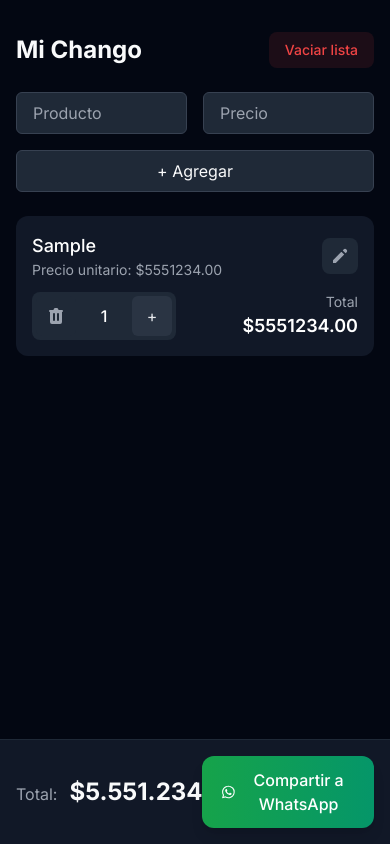
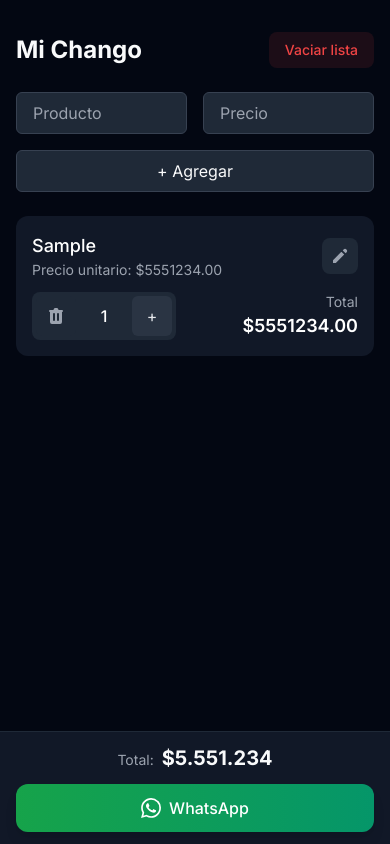
Before and after one commit to nylzen/easy-total, a Next.js app: page / in a window 390 px wide. Both pictures are taken after typing "Sample", "5551234" into the empty fields and a click on the button "+ Agregar". Built offline with nearby package versions, Linux system fonts and the light colour scheme.

Commit message:
feat: Update sharing functionality to copy messages to clipboard before sharing on WhatsApp

```diff
--- a/src/components/Form/Form.jsx
+++ b/src/components/Form/Form.jsx
@@ -81,26 +81,32 @@ export const Form = () => {
       );
       console.log("Generated categorized message:", categorizedMessage);
 
-      // Compartir a WhatsApp
+      // Primero copiar al portapapeles
+      await navigator.clipboard.writeText(categorizedMessage);
+
+      // Luego compartir a WhatsApp
       const whatsappUrl = `https://wa.me/?text=${encodeURIComponent(
         categorizedMessage
       )}`;
       window.open(whatsappUrl, "_blank");
 
       setIsCategoryModalOpen(false);
-      toast.success("Lista categorizada y compartida a WhatsApp 🎉");
+      toast.success("Lista categorizada, copiada al portapapeles y compartida a WhatsApp 🎉");
     } catch (error) {
       console.error("Error al categorizar productos:", error);
 
       // Fallback: compartir sin categorizar
       const message = generateMessage();
       try {
+        // Copiar al portapapeles el mensaje simple
+        await navigator.clipboard.writeText(message);
+
         const whatsappUrl = `https://wa.me/?text=${encodeURIComponent(
           message
         )}`;
         window.open(whatsappUrl, "_blank");
         setIsCategoryModalOpen(false);
-        toast.success("Lista compartida a WhatsApp (sin categorizar)");
+        toast.success("Lista copiada al portapapeles y compartida a WhatsApp (sin categorizar)");
       } catch (shareError) {
         toast.error("Error al compartir el mensaje");
         console.error("Error al compartir el mensaje: ", shareError);
@@ -110,22 +116,27 @@ export const Form = () => {
     }
   };
 
-  const handleConfirmWithoutAI = () => {
+  const handleConfirmWithoutAI = async () => {
     try {
       // Generar mensaje simple sin categorizar
       const message = generateMessage();
 
-      // Compartir a WhatsApp
+      // Primero copiar al portapapeles
+      await navigator.clipboard.writeText(message);
+
+      // Luego compartir a WhatsApp
       const whatsappUrl = `https://wa.me/?text=${encodeURIComponent(message)}`;
       window.open(whatsappUrl, "_blank");
 
       setIsCategoryModalOpen(false);
-      toast.success("Lista compartida a WhatsApp 📱");
+      toast.success("Lista copiada al portapapeles y compartida a WhatsApp 📱");
     } catch (error) {
       toast.error("Error al compartir el mensaje");
       console.error("Error al compartir el mensaje: ", error);
     }
   };
+
+
 
   const handleClearList = () => {
     if (products.length === 0) {
@@ -165,11 +176,13 @@ export const Form = () => {
 
       {/* Barra inferior */}
       <div className="fixed bottom-0 left-0 w-full bg-gray-900 border-t border-gray-800">
-        <div className="md:max-w-[800px] mx-auto px-4 py-4 flex items-center justify-between">
+        <div className="md:max-w-[800px] mx-auto px-4 py-3 md:py-4">
+          {/* Layout responsive */}
+          <div className="flex flex-col sm:flex-row items-center justify-between gap-3 sm:gap-0">
             {/* Total */}
-          <div className="flex items-baseline gap-3">
-            <span className="text-gray-400">Total:</span>
-            <span className="text-2xl font-bold">
+            <div className="flex items-baseline gap-2 sm:gap-3">
+              <span className="text-gray-400 text-sm sm:text-base">Total:</span>
+              <span className="text-xl sm:text-2xl font-bold">
                 ${total.toLocaleString("es-AR")}
               </span>
             </div>
@@ -179,7 +192,7 @@ export const Form = () => {
               <button
                 onClick={handleOpenCategoryModal}
                 disabled={isCategorizingProducts}
-              className="flex items-center gap-2 py-3 px-5 rounded-xl bg-gradient-to-r from-green-600 to-emerald-600 text-white font-medium hover:from-green-700 hover:to-emerald-700 active:from-green-800 active:to-emerald-800 transition-all duration-200 disabled:opacity-50 disabled:cursor-not-allowed shadow-lg hover:shadow-xl transform hover:scale-105 active:scale-95"
+                className="w-full sm:w-auto flex items-center justify-center gap-2 py-3 px-4 sm:px-5 rounded-xl bg-gradient-to-r from-green-600 to-emerald-600 text-white font-medium hover:from-green-700 hover:to-emerald-700 active:from-green-800 active:to-emerald-800 transition-all duration-200 disabled:opacity-50 disabled:cursor-not-allowed shadow-lg hover:shadow-xl transform hover:scale-105 active:scale-95"
               >
               {isCategorizingProducts ? (
                 <>
@@ -214,11 +227,13 @@ export const Form = () => {
                   >
                     <path d="M17.472 14.382c-.297-.149-1.758-.867-2.03-.967-.273-.099-.471-.148-.67.15-.197.297-.767.966-.94 1.164-.173.199-.347.223-.644.075-.297-.15-1.255-.463-2.39-1.475-.883-.788-1.48-1.761-1.653-2.059-.173-.297-.018-.458.13-.606.134-.133.298-.347.446-.52.149-.174.198-.298.298-.497.099-.198.05-.371-.025-.52-.075-.149-.669-1.612-.916-2.207-.242-.579-.487-.5-.669-.51-.173-.008-.371-.01-.57-.01-.198 0-.52.074-.792.372-.272.297-1.04 1.016-1.04 2.479 0 1.462 1.065 2.875 1.213 3.074.149.198 2.096 3.2 5.077 4.487.709.306 1.262.489 1.694.625.712.227 1.36.195 1.871.118.571-.085 1.758-.719 2.006-1.413.248-.694.248-1.289.173-1.413-.074-.124-.272-.198-.57-.347m-5.421 7.403h-.004a9.87 9.87 0 01-5.031-1.378l-.361-.214-3.741.982.998-3.648-.235-.374a9.86 9.86 0 01-1.51-5.26c.001-5.45 4.436-9.884 9.888-9.884 2.64 0 5.122 1.03 6.988 2.898a9.825 9.825 0 012.893 6.994c-.003 5.45-4.437 9.884-9.885 9.884m8.413-18.297A11.815 11.815 0 0012.05 0C5.495 0 .16 5.335.157 11.892c0 2.096.547 4.142 1.588 5.945L.057 24l6.305-1.654a11.882 11.882 0 005.683 1.448h.005c6.554 0 11.89-5.335 11.893-11.893A11.821 11.821 0 0020.885 3.488" />
                   </svg>
-                  <span>Compartir a WhatsApp</span>
+                  <span className="hidden xs:inline">Compartir a WhatsApp</span>
+                  <span className="xs:hidden">WhatsApp</span>
                 </>
               )}
               </button>
             )}
+          </div>
         </div>
       </div>
 
--- a/src/components/Modal/CategoryModal.jsx
+++ b/src/components/Modal/CategoryModal.jsx
@@ -5,6 +5,7 @@ export const CategoryModal = ({
   onClose,
   onConfirmWithAI,
   onConfirmWithoutAI,
+  onCopyToClipboard,
   productCount,
   isLoading,
 }) => {
@@ -43,7 +44,7 @@ export const CategoryModal = ({
               {productCount} productos listos para compartir
             </p>
             <p className="text-gray-400 text-sm mb-2">
-              Elige si quieres categorizar con IA o compartir directamente
+              Se copiará automáticamente al portapapeles y se abrirá WhatsApp
             </p>
             <p className="text-xs text-gray-500">
               Categorizaciones restantes hoy: {dailyStatus.remaining}/15
@@ -113,6 +114,8 @@ export const CategoryModal = ({
               Solo compartir
             </button>
 
+
+
             {/* Botón cancelar */}
             <button
               onClick={onClose}
```
Lines whose indentation alone changed are shown as unchanged.
